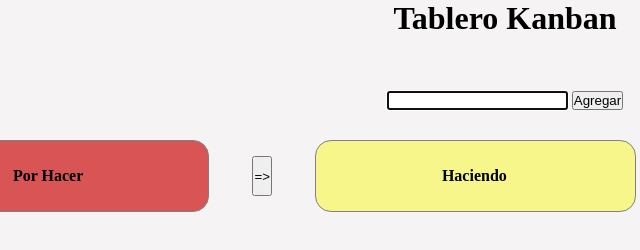
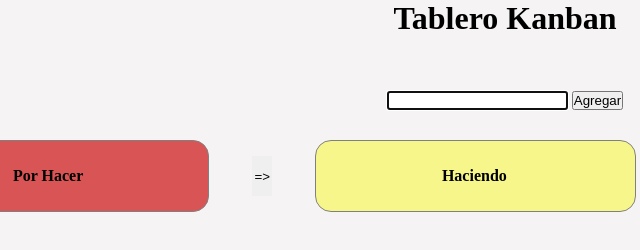
Before and after one commit to AixaHernandezv/proyecto-kanban, a plain HTML site: page index.html in a window 1280 px wide. Shown: the full height of the page, 135-775 px from the left. Drawn offline with Linux system fonts and the light colour scheme.

Commit message:
agragar estilos de botones

```diff
--- a/css/styles.css
+++ b/css/styles.css
@@ -55,7 +55,9 @@ header{
 
 .btn-arrow{
 height: 40px;
-
+width: 20px;
+border: none;
+cursor: pointer;
 }
 
 .button-container{
@@ -63,4 +65,7 @@ height: 40px;
     display: flex;
     align-items: center;
     justify-content: center;
+    flex-direction: column;
+    row-gap: 12px;
+
 }
```
